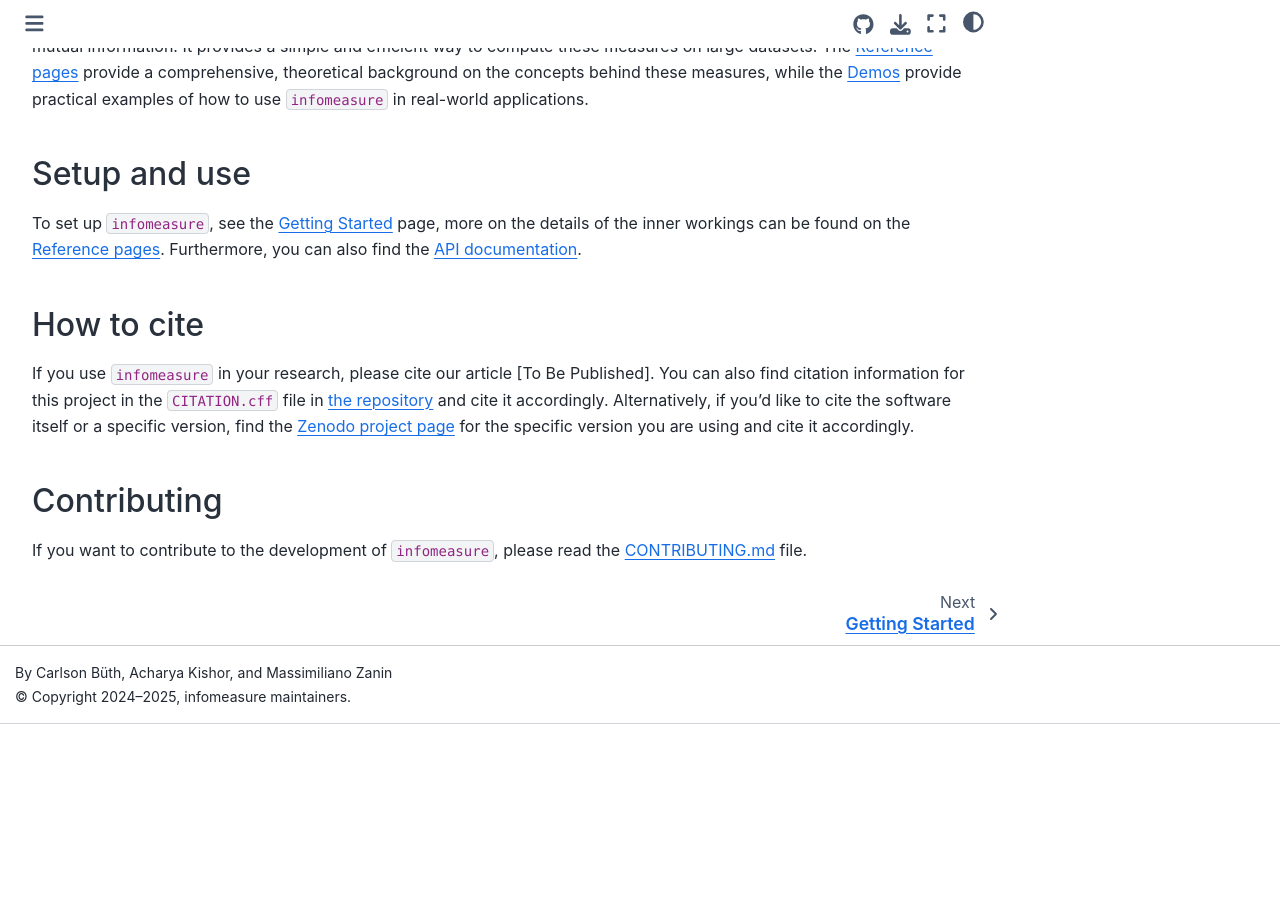
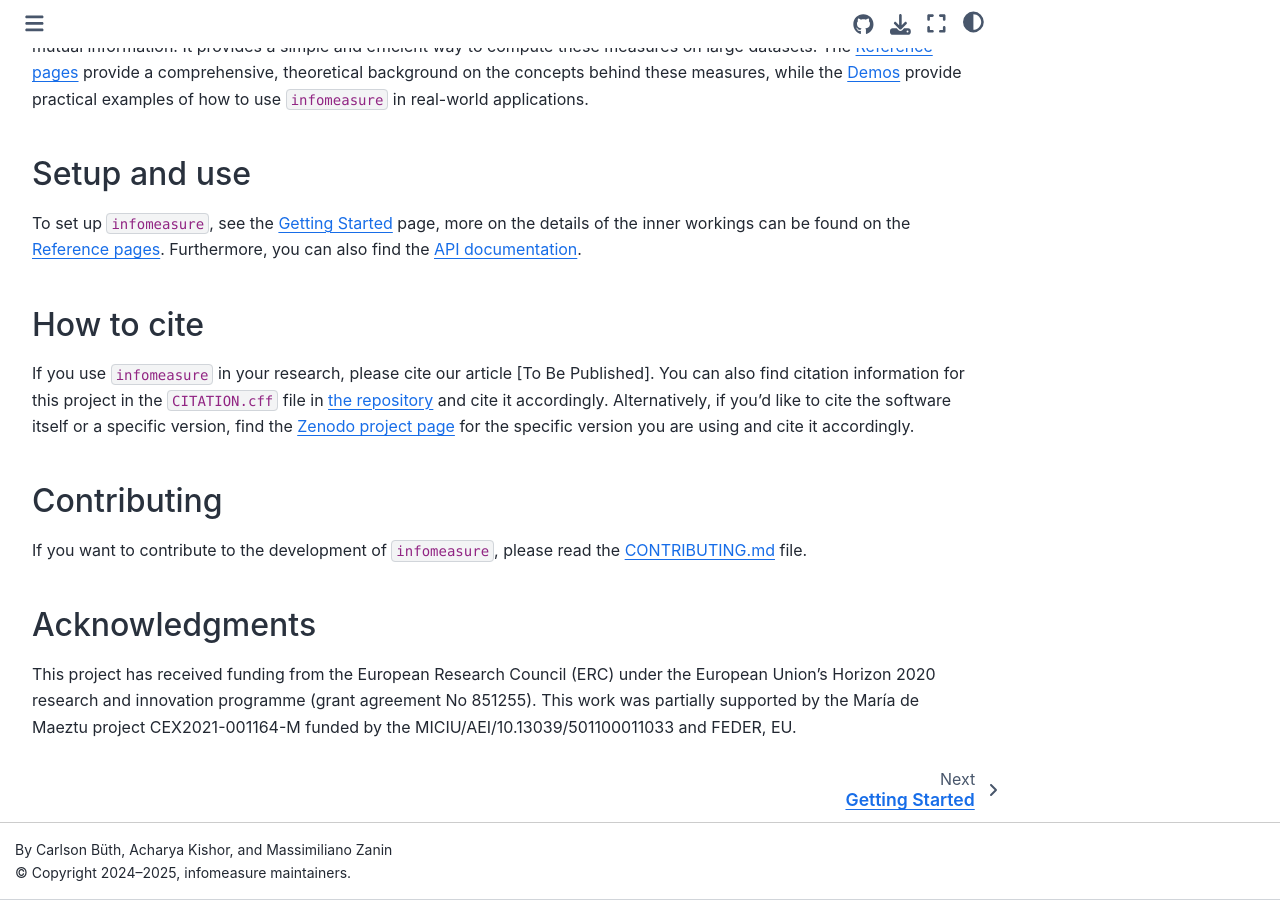
Before and after one commit to cbueth/infomeasure, a Sphinx documentation site: the page built from docs/index.md, in a window 1280 px wide and 900 px high, scrolled down 629 px. Built offline with Sphinx 7.4.7 and the Sphinx Book theme 1.1.4, drawn with Linux system fonts in a browser that asks for light colours; pages that are not in the unit, such as notebooks, are missing from menus; before the commit the page ends 1353 px from its top, so only the background shows below that.

Commit message:
Add Acknowledgments & Funding
Signed-off-by: Carlson Büth <commit@cbueth.de>

````diff
--- a/docs/index.md
+++ b/docs/index.md
@@ -112,6 +112,11 @@ If you want to contribute to the development of `infomeasure`, please read the
 [CONTRIBUTING.md](https://github.com/cbueth/infomeasure/blob/main/CONTRIBUTING.md)
 file.
 
+## Acknowledgments
+
+This project has received funding from the European Research Council (ERC) under the European Union's Horizon 2020 research and innovation programme (grant agreement No 851255).
+This work was partially supported by the María de Maeztu project CEX2021-001164-M funded by the MICIU/AEI/10.13039/501100011033 and FEDER, EU.
+
 
 ```{eval-rst}
 .. toctree::
````
Also changed, not shown: README.md (+6 -1 lines).
